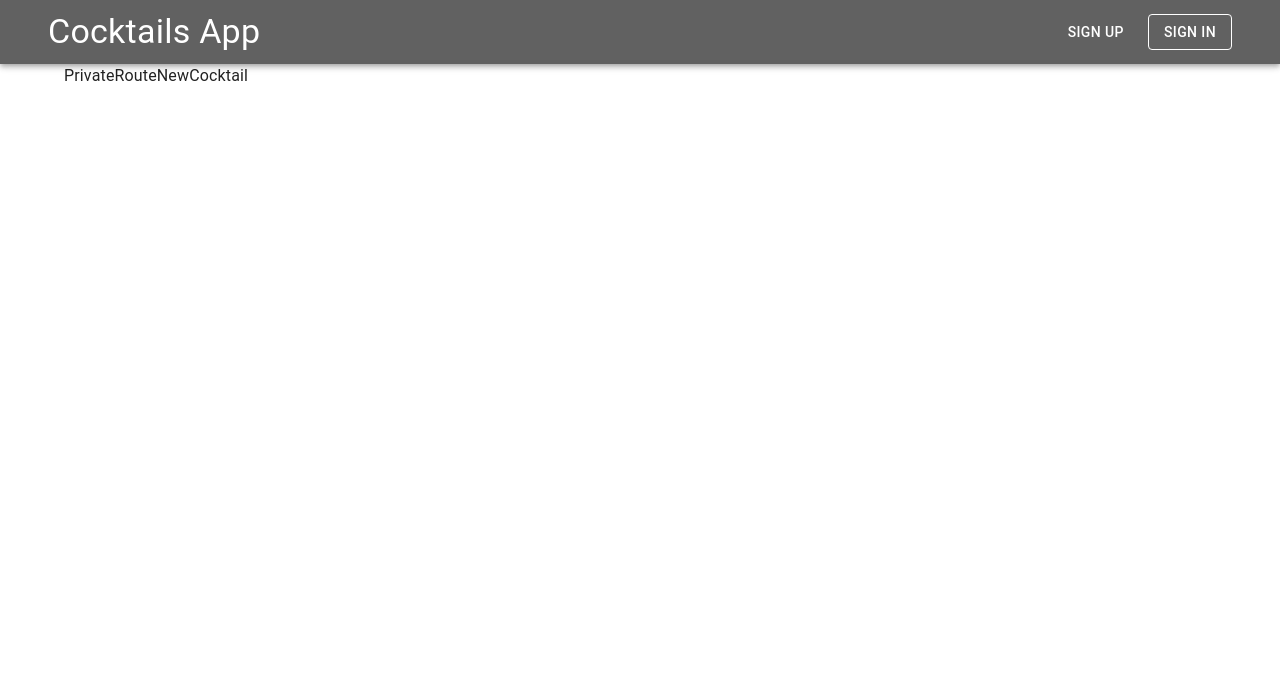
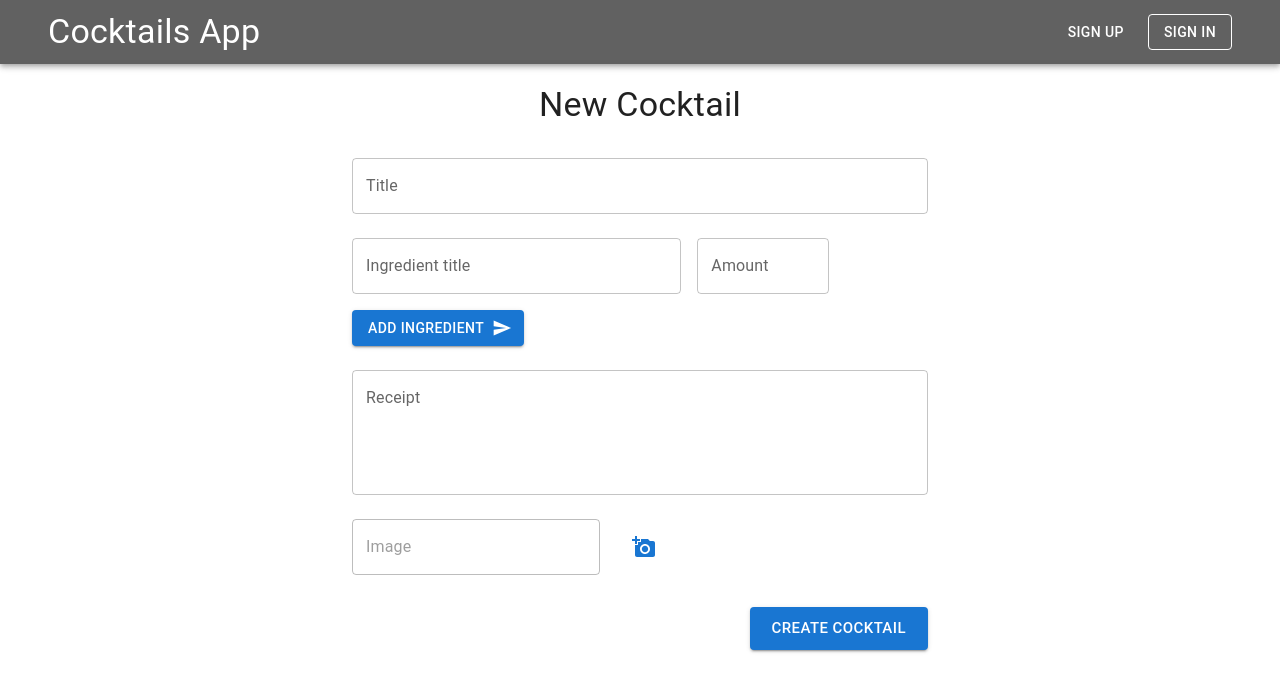
Before and after one commit to Shefler20/LB_Coctails-API-Front-teamWork-, a React (Vite) app in the folder frontend/: page /cocktails/new in a window 1280 px wide. Shown: the top 692 px of the page. Built offline with nearby package versions, Linux system fonts and the light colour scheme.

Commit message:
Создал форму для создания коктейлей,сделал страницу создание коктейлей,добавил валидацию на отправку.Исправил типы для коктейлей.

```diff
--- /dev/null
+++ b/frontend/src/components/CocktailForm/CocktailForm.tsx
@@ -0,0 +1,227 @@
+import styled from "@emotion/styled";
+import type {
+  ICocktailMutation,
+  ICocktailWithoutIngredients,
+  IIngredient
+} from "../../types";
+import {Box, Button, Grid, TextField} from "@mui/material";
+import {selectUser} from "../../features/users/usersSelectors.ts";
+import {useState} from "react";
+import {useAppDispatch, useAppSelector} from "../../app/hooks.ts";
+import {toast} from "react-toastify";
+import {getAllCocktails} from "../../features/cocktails/cocktailsThunks.ts";
+import FileInput from "../FileInput/FileInput.tsx";
+import DeleteIcon from '@mui/icons-material/Delete';
+import SendIcon from '@mui/icons-material/Send';
+
+interface Props {
+  onSubmit: (newCocktail: ICocktailMutation) => Promise<void>;
+  loading: boolean;
+}
+
+const CustomTextField = styled(TextField)({
+  width: "100%",
+});
+
+
+const CocktailForm: React.FC<Props> = ({onSubmit, loading}) => {
+  const user = useAppSelector(selectUser);
+  const [form, setForm] = useState<ICocktailWithoutIngredients>({
+    title: "",
+    receipt: "",
+    image: null,
+  });
+
+  const [ingredients, setIngredients] = useState<IIngredient[]>([
+    {title: "", quantity: ""}
+  ]);
+
+  const addIngredient = () => {
+    setIngredients((prev) => [
+      ...prev,
+      {title: "", quantity: ""}
+    ])
+  }
+
+  const deleteIngredient = (ind: number) => {
+    setIngredients((prev) => prev.filter((_, index) => index !== ind));
+  }
+
+  const dispatch = useAppDispatch();
+
+  const submitFormHandler = async (e: React.FormEvent) => {
+    e.preventDefault();
+    if (form.title.trim().length === 0 || form.receipt.trim().length === 0 || ingredients.length === 0 || form.image === null) {
+      toast.error("You need to enter title,receipt,ingredients and image.All of this is required");
+      return;
+    }
+
+    if (!user) return
+
+    await onSubmit({...form, ingredients});
+
+    setForm({
+      title: "",
+      receipt: "",
+      image: null,
+    });
+    setIngredients([
+      {title: "", quantity: ""}
+    ])
+    await dispatch(getAllCocktails());
+  };
+
+  const handleIngredChange = (index: number, e: React.ChangeEvent<HTMLInputElement | HTMLTextAreaElement>) => {
+    const {name, value} = e.target;
+
+    setIngredients((prev) => prev.map((ingredient, i) => {
+      if (i === index) {
+        return {
+          ...ingredient,
+          [name]: value
+        };
+      } else {
+        return ingredient;
+      }
+    }));
+  }
+
+
+  const inputChangeHandler = (e: React.ChangeEvent<HTMLInputElement>) => {
+    const {name, value} = e.target;
+
+    setForm(prevState => ({...prevState, [name]: value}));
+  };
+
+  const fileInputChangeHandler = (e: React.ChangeEvent<HTMLInputElement>) => {
+    const {name, files} = e.target;
+
+    if (files) {
+      setForm(prevState => ({
+        ...prevState,
+        [name]: files[0],
+      }));
+    }
+  }
+
+  return (
+    <Box
+      component="form"
+      autoComplete="off"
+      onSubmit={submitFormHandler}
+      noValidate
+    >
+      <Grid
+        container
+        spacing={3}
+      >
+        <Grid size={12}>
+          <CustomTextField
+            id="cocktail-title"
+            label="Title"
+            value={form.title}
+            onChange={inputChangeHandler}
+            name="title"
+            fullWidth
+          />
+        </Grid>
+
+        {ingredients && ingredients.length > 0 && (
+          <Grid
+            container
+            size={12}
+            spacing={2}
+          >
+            {ingredients.map((ingred, index) => (
+              <Grid
+                container
+                size={12}
+                key={index}
+                spacing={2}
+                sx={{alignItems: "flex-start"}}
+
+              >
+                <Grid size={{xs: 6, sm: 7}}>
+                  <CustomTextField
+                    id={`ingred-title-${index}`}
+                    label="Ingredient title"
+                    value={ingred.title}
+                    onChange={(e) => handleIngredChange(index, e)}
+                    name="title"
+                    fullWidth
+                  />
+                </Grid>
+
+                <Grid size={{xs: 4, sm: 3}}>
+                  <CustomTextField
+                    id={`ingred-quantity-${index}`}
+                    label="Amount"
+                    value={ingred.quantity}
+                    onChange={(e) => handleIngredChange(index, e)}
+                    name="quantity"
+                    fullWidth
+                  />
+                </Grid>
+
+                {index !== 0 && (
+                  <Grid
+                    size={{xs: 2, sm: 2}}
+                    sx={{display: 'flex', mt: 1}}
+                  >
+                    <Button variant="outlined" startIcon={<DeleteIcon />} onClick={() => deleteIngredient(index)}>
+                    </Button>
+                  </Grid>
+                )}
+              </Grid>
+            ))}
+
+            <Grid size={12}>
+              <Button variant="contained" endIcon={<SendIcon />} onClick={addIngredient}>
+                Add ingredient
+              </Button>
+            </Grid>
+          </Grid>
+        )}
+
+        <Grid size={12}>
+          <CustomTextField
+            multiline
+            rows={4}
+            id="receipt"
+            label="Receipt"
+            value={form.receipt}
+            onChange={inputChangeHandler}
+            name="receipt"
+            fullWidth
+          />
+        </Grid>
+
+        <Grid size={12}>
+          <FileInput
+            label="Image"
+            name="image"
+            onChange={fileInputChangeHandler}
+          />
+        </Grid>
+        <Grid
+          size={12}
+          sx={{display: 'flex', justifyContent: 'flex-end', mt: 1}}
+        >
+          <Button
+            loading={loading}
+            loadingPosition="end"
+            type="submit"
+            color="primary"
+            variant="contained"
+            size="large"
+          >
+            Create cocktail
+          </Button>
+        </Grid>
+
+      </Grid>
+    </Box>
+  );
+};
+
+export default CocktailForm;
--- /dev/null
+++ b/frontend/src/components/FileInput/FileInput.tsx
@@ -0,0 +1,66 @@
+import {Grid, IconButton, TextField} from "@mui/material";
+import {useRef, useState} from "react";
+import AddAPhotoIcon from '@mui/icons-material/AddAPhoto';
+
+interface Props {
+  name: string;
+  label: string;
+  onChange: (e: React.ChangeEvent<HTMLInputElement>) => void;
+}
+
+const FileInput: React.FC<Props> = ({name, label, onChange}) => {
+  const inputRef = useRef<HTMLInputElement>(null);
+  const [fileName, setFileName] = useState('');
+
+  const onChangeFile = (e: React.ChangeEvent<HTMLInputElement>) => {
+    const {files} = e.target;
+
+    if (files && files[0]) {
+      setFileName(files[0].name);
+    } else {
+      setFileName('');
+    }
+
+    onChange(e);
+  }
+
+  const activateInput = () => {
+    if (inputRef.current) {
+      inputRef.current.click();
+    }
+  }
+
+  return (
+    <>
+      <input
+        style={{display: "none"}}
+        type="file"
+        onChange={onChangeFile}
+        ref={inputRef}
+        name={name}
+      />
+      <Grid sx={{display: "flex", alignItems: "center", gap: 3}}>
+        <Grid>
+          <TextField
+            disabled
+            label={label}
+            value={fileName}
+            onClick={activateInput}
+          />
+        </Grid>
+        <Grid>
+
+          <IconButton
+            color="primary"
+            aria-label="close modal"
+            onClick={activateInput}
+          >
+            <AddAPhotoIcon />
+          </IconButton>
+        </Grid>
+      </Grid>
+    </>
+  );
+};
+
+export default FileInput;
--- a/frontend/src/components/PrivateRoute/PrivateRoute.tsx
+++ b/frontend/src/components/PrivateRoute/PrivateRoute.tsx
@@ -1,12 +1,11 @@
 import  {type PropsWithChildren} from "react";
-import * as React from "react";
+import React from "react";
 
 interface Props extends PropsWithChildren {}
 
 const PrivateRoute: React.FC<Props> = ({children}) => {
     return (
         <>
-            PrivateRoute
             {children}
         </>
     );
--- a/frontend/src/containers/NewCocktail/NewCocktail.tsx
+++ b/frontend/src/containers/NewCocktail/NewCocktail.tsx
@@ -1,11 +1,44 @@
+import type {ICocktailMutation} from "../../types";
+import {createCocktail} from "../../features/cocktails/cocktailsThunks.ts";
+import {useAppDispatch, useAppSelector} from "../../app/hooks";
+import {
+  getLoadingCreateCocktail
+} from "../../features/cocktails/cocktailsSelectors.ts";
+import {Box, Typography} from "@mui/material";
+import CocktailForm from "../../components/CocktailForm/CocktailForm.tsx";
+import {useNavigate} from "react-router-dom";
 
 
 const NewCocktail = () => {
-    return (
-        <>
-            NewCocktail
-        </>
-    );
+  const dispatch = useAppDispatch();
+  const navigate = useNavigate();
+  const loading = useAppSelector(getLoadingCreateCocktail);
+
+
+  const onCreateNewCocktail = async (newCocktail: ICocktailMutation) => {
+    try {
+      await dispatch(createCocktail(newCocktail)).unwrap();
+      navigate("/");
+    } catch (e) {
+      console.log(e);
+    }
+  };
+
+  return (
+    <Box sx={{width: '50%', margin: '20px auto'}}>
+      <Typography
+        variant="h4"
+        sx={{textAlign: 'center', mb: 4}}
+      >
+        New Cocktail
+      </Typography>
+
+      <CocktailForm
+        onSubmit={onCreateNewCocktail}
+        loading={loading}
+      />
+    </Box>
+  );
 };
 
 export default NewCocktail;
--- a/frontend/src/features/cocktails/cocktailsSlice.ts
+++ b/frontend/src/features/cocktails/cocktailsSlice.ts
@@ -1,7 +1,6 @@
-import type {ICocktail, ValidationError} from "../../types";
+import type {ICocktail, ICocktailDetailInfo} from "../../types";
 import {createSlice} from "@reduxjs/toolkit";
 import {
-  createCocktail,
   createCocktailRating,
   deleteCocktail,
   getAllCocktails,
@@ -11,13 +10,12 @@ import {
 
 interface CocktailsSliceState {
   cocktails: ICocktail[];
-  cocktailDetail: ICocktail | null;
+  cocktailDetail: ICocktailDetailInfo | null;
   getAllLoading: boolean;
   createLoading: boolean;
   deleteLoading: boolean;
   patchLoading: boolean;
   publicateLoading: boolean;
-  validationError: ValidationError | null;
 }
 
 const initialState: CocktailsSliceState = {
@@ -28,7 +26,6 @@ const initialState: CocktailsSliceState = {
   deleteLoading: false,
   patchLoading: false,
   publicateLoading: false,
-  validationError: null,
 }
 
 const cocktailsSlice = createSlice({
@@ -58,18 +55,6 @@ const cocktailsSlice = createSlice({
       state.getAllLoading = false;
     });
 
-    builder.addCase(createCocktail.pending, (state) => {
-      state.createLoading = true;
-      state.validationError = null;
-    });
-    builder.addCase(createCocktail.fulfilled, (state) => {
-      state.createLoading = false;
-    });
-    builder.addCase(createCocktail.rejected, (state, {payload: error}) => {
-      state.createLoading = false;
-      state.validationError = error || null;
-    });
-
     builder.addCase(deleteCocktail.pending, (state) => {
       state.deleteLoading = true;
     });
@@ -93,7 +78,7 @@ const cocktailsSlice = createSlice({
     builder.addCase(createCocktailRating.pending, (state) => {
       state.patchLoading = true;
     });
-    builder.addCase(createCocktailRating.fulfilled, (state,{payload: cocktailDetail}) => {
+    builder.addCase(createCocktailRating.fulfilled, (state, {payload: cocktailDetail}) => {
       state.patchLoading = false;
       state.cocktailDetail = cocktailDetail
     });
```
Also changed, not shown: frontend/src/features/cocktails/cocktailsThunks.ts (+17 -19 lines), frontend/src/types.d.ts (+21 -1 lines).
